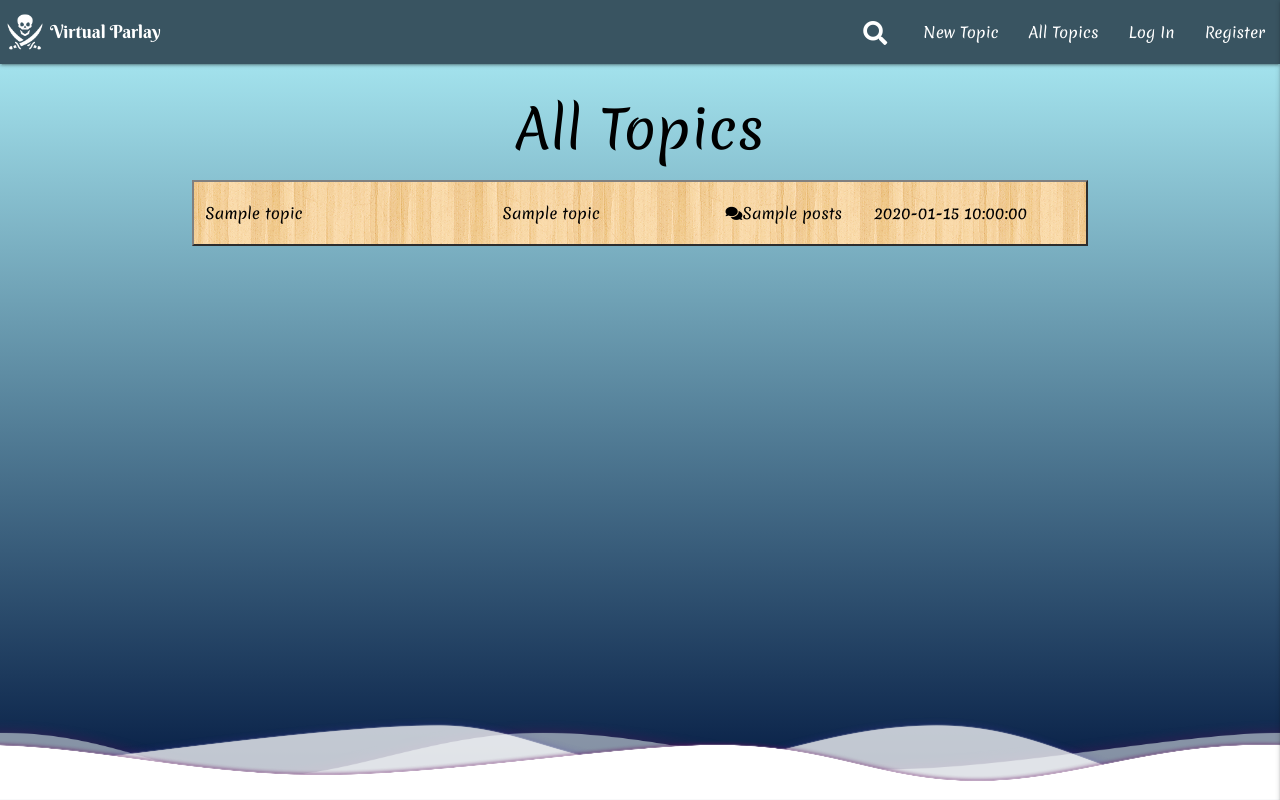
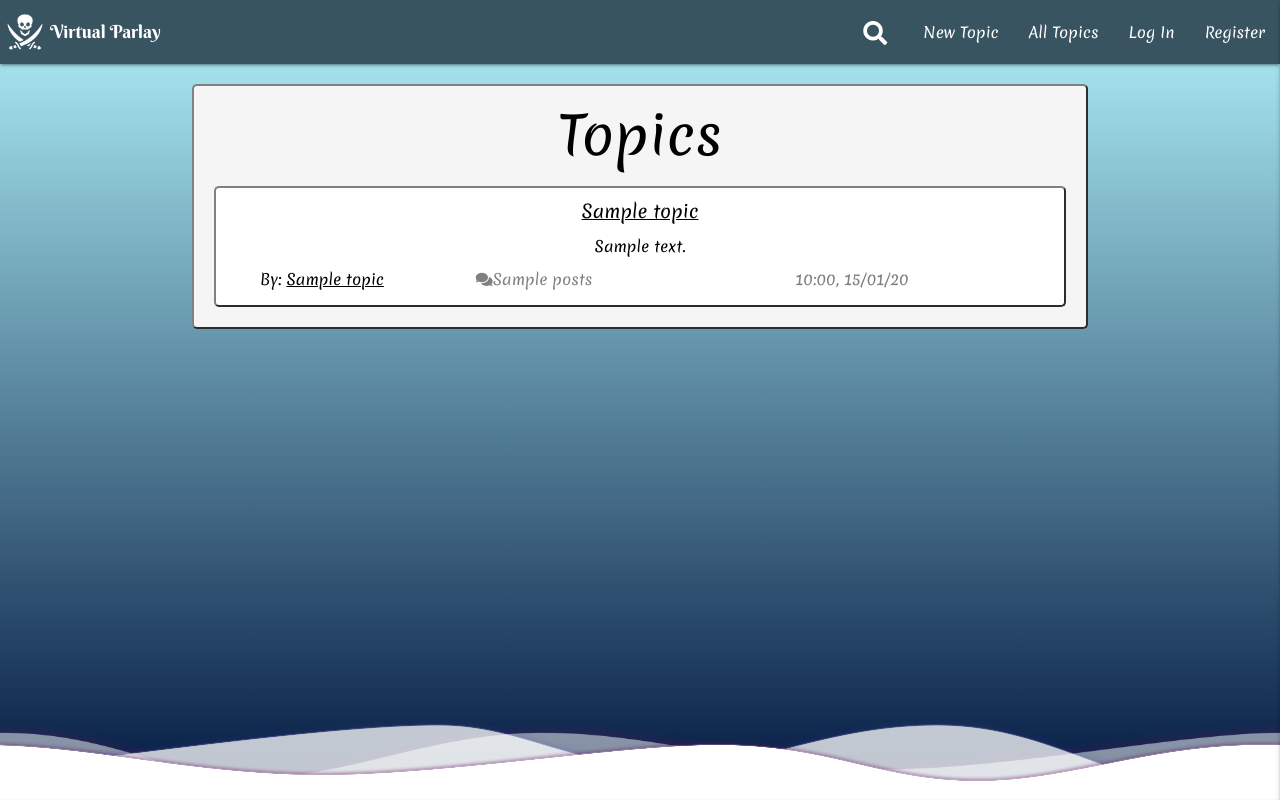
Before and after one commit to JuanBrachoDev/Virtual-Parlay, a Flask app: page / in a window 1280 px wide. Run offline with Flask 2, Linux system fonts and the light colour scheme; a database or web service that is not in the repository returns one stand-in record (values such as "Sample title"); some libraries are stand-ins or nearby versions.

Commit message:
Simplified UI and improved grid layout, changed topic's date to be stored as date instead of string in db, applied date format within index.html

```diff
--- a/run.py
+++ b/run.py
@@ -43,7 +43,7 @@ def check_owner_or_admin(author):
 
 # Grabs topics collection from db
 def fetch_topics():
-    return list(mongo.db.topics.find())
+    return list(mongo.db.topics.find().sort("date", -1))
 
 
 # Grabs single topic based on the id
@@ -66,7 +66,7 @@ def create_topic_document():
         "title": request.form.get("title"),
         "description": request.form.get("description"),
         "posts": 0,
-        "date": datetime.now().strftime("%d %b")
+        "date": datetime.now()
     }
     return topic
 
@@ -137,9 +137,9 @@ def fetch_user(user_id):
 # Modifies post count for user and topic
 def modify_post_count(topic, author, amount):
     mongo.db.topics.update_one({"_id": ObjectId(topic)}, {
-                            "$inc": {"posts": amount}})
+        "$inc": {"posts": amount}})
     mongo.db.users.update_one({"_id": ObjectId(author)}, {
-                            "$inc": {"posts": amount}})
+        "$inc": {"posts": amount}})
 
 
 # Insert post into db
@@ -274,7 +274,8 @@ def clear_session():
 # in the search field and loads page with the results
 def search_topics():
     query = request.form.get("search")
-    topics = list(mongo.db.topics.find({"$text": {"$search": query}}))
+    topics = list(mongo.db.topics.find(
+        {"$text": {"$search": query}}).sort("date", -1))
     return topics
 
 
--- a/static/css/style.css
+++ b/static/css/style.css
@@ -41,10 +41,9 @@ form .input-field input, form .input-field label {
 }
 
 .card-panel {
-    background-image: url('../images/wood_pattern.png');
-    background-repeat: repeat;
     border: 2px outset gray;
-    border-radius: 3%;
+    border-radius: 5px;
+    background-color: whitesmoke;
 }
 
 /* ----------------- Base ----------------- */
@@ -99,12 +98,41 @@ header {
 
 /* ----------------- Index  ----------------- */
 
+.title {
+    margin-top: 0px;
+}
+
+.topics-list {
+    padding: 20px 10px 0px;
+    border: 2px outset gray;
+    border-radius: 5px;
+    background-color: whitesmoke;
+}
+
 .topic {
-    padding-top: 20px;
-    padding-bottom: 20px;
+    padding-top: 10px;
+    padding-bottom: 5px;
+    margin: 0px 10px 20px;
     border: 2px outset gray;
-    background-image: url('../images/wood_pattern.png');
-    background-repeat: repeat;
+    border-radius: 5px;
+    background-color: white;
+}
+
+.topic-title {
+    margin-bottom: 10px;
+    font-size: large;
+}
+
+.topic-description {
+    margin-bottom: 10px;
+}
+
+.topic-author {
+    margin-bottom: 10px;
+}
+
+.topic-info {
+    color: grey;
 }
 
 /* ----------------- Discussion  ----------------- */
@@ -168,8 +196,7 @@ header {
 }
 
 .footer {
-    background-image: url('../images/wood_pattern.png');
-    background-repeat: repeat;
+    background-color: whitesmoke;
     position: sticky;
     bottom: 0;
     border-radius: 10px;
@@ -184,12 +211,7 @@ header {
     width: 200px;
     margin-top: 30px;
     margin-bottom: 30px;
-    border-style: inset;
-    border-image-slice: 120 120 120 120;
-    border-image-width: 23px 23px 23px 23px;
-    border-image-outset: 20px 20px 20px 20px;
-    border-image-repeat: stretch stretch;
-    border-image-source: url('../images/profile_frame.png');
+    border: 2px solid gray;
 
 }
 
--- a/templates/create_topic.html
+++ b/templates/create_topic.html
@@ -1,12 +1,12 @@
 {% extends "base.html" %}
 {% block content %}
-    <h3 class="center-align">New Topic</h3>
     <div class="container">
         <!-- Login form -->
         <div class="row">
             <!-- New Topic form -->
                 <form method="POST" action="{{ url_for('insert_topic_in_database') }}">
                     <div class="card-panel">
+                        <h3 class="center-align title">New Topic</h3>
                         <div class="row">
                             <!-- Title input -->
                             <div class="col s12 center-align input-field">
--- a/templates/index.html
+++ b/templates/index.html
@@ -1,15 +1,18 @@
 {% extends "base.html" %}
 {% block content %}
-    <h2 class="center-align">All Topics</h2>
     <div class="container">
         <!-- Topics -->
-        {% for topic in topics %}
-            <div class="row topic">
-                <a class="col s4 truncate" href="{{ url_for('discussion', topic=topic._id) }}">{{ topic.title }}</a>
-                <a class="col s3 truncate" href="{{ url_for('profile', user_id=topic.author) }}">{{ topic.author_name }}</a>
-                <span class="col s2"><i class="fa fa-comments" aria-hidden="true"></i>{{ topic.posts }}</span>
-                <span class="col s3">{{ topic.date }}</span>
-            </div>
-        {% endfor %}
+        <div class="topics-list">
+            <h2 class="center-align title">Topics</h2>
+            {% for topic in topics %}
+                <div class="row topic">
+                    <a class="col center-align s12 truncate topic-title" href="{{ url_for('discussion', topic=topic._id) }}"><u>{{ topic.title }}</u></a>
+                    <span class="col s12 center-align topic-description">{{ topic.description }}</span>
+                    <a class="col s12 m3 center-align truncate topic-author" href="{{ url_for('profile', user_id=topic.author) }}">By: <u>{{ topic.author_name }}</u></a>
+                    <span class="col s3 m3 center-align topic-info"><i class="fa fa-comments" aria-hidden="true"></i>{{ topic.posts }}</span>
+                    <span class="col s9 m6 center-align truncate topic-info">{{ topic.date.strftime("%H:%M, %d/%m/%y") }}</span>
+                </div>
+            {% endfor %}
+        </div>
     </div>
 {% endblock %}
--- a/templates/login.html
+++ b/templates/login.html
@@ -1,11 +1,11 @@
 {% extends "base.html" %}
 {% block content %}
-    <h3 class="center-align">Log In</h3>
     <div class="container">
         <!-- Login form -->
         <div class="row">
             <form method="POST" action="{{ url_for('validate_user') }}">
                 <div class="card-panel col s12 offset-m2 m8 offset-xl3 xl6">
+                    <h3 class="center-align">Log In</h3>
                     <div class="row">
                         <!-- Email -->
                         <div class="col offset-s1 s10 center-align input-field">
--- a/templates/register.html
+++ b/templates/register.html
@@ -1,11 +1,11 @@
 {% extends "base.html" %}
 {% block content %}
-    <h3 class="center-align">Register</h3>
     <div class="container">
         <!-- Register form -->
         <div class="row">
             <form method="POST" action="{{ url_for('insert_user_in_database') }}">
                 <div class="card-panel col s12 offset-m2 m8 offset-xl3 xl6">
+                    <h3 class="center-align">Register</h3>
                     <div class="row">
                         <!-- Display Name -->
                         <div class="col offset-s1 s10 center-align input-field">
@@ -20,7 +20,7 @@
                         <!-- Password -->
                         <div class="col offset-s1 s10 center-align input-field">
                             <input id="password" name="password" type="password" minlength="8" maxlength="40" class="validate" onkeyup="checkConfirmPassword(this);" required>
-                            <label for="password">Password (mininum 8 characters)</label>
+                            <label for="password">Password (min 8 characters)</label>
                         </div>
                         <!-- Confirm Password -->
                         <div class="col offset-s1 s10 center-align input-field">
```
